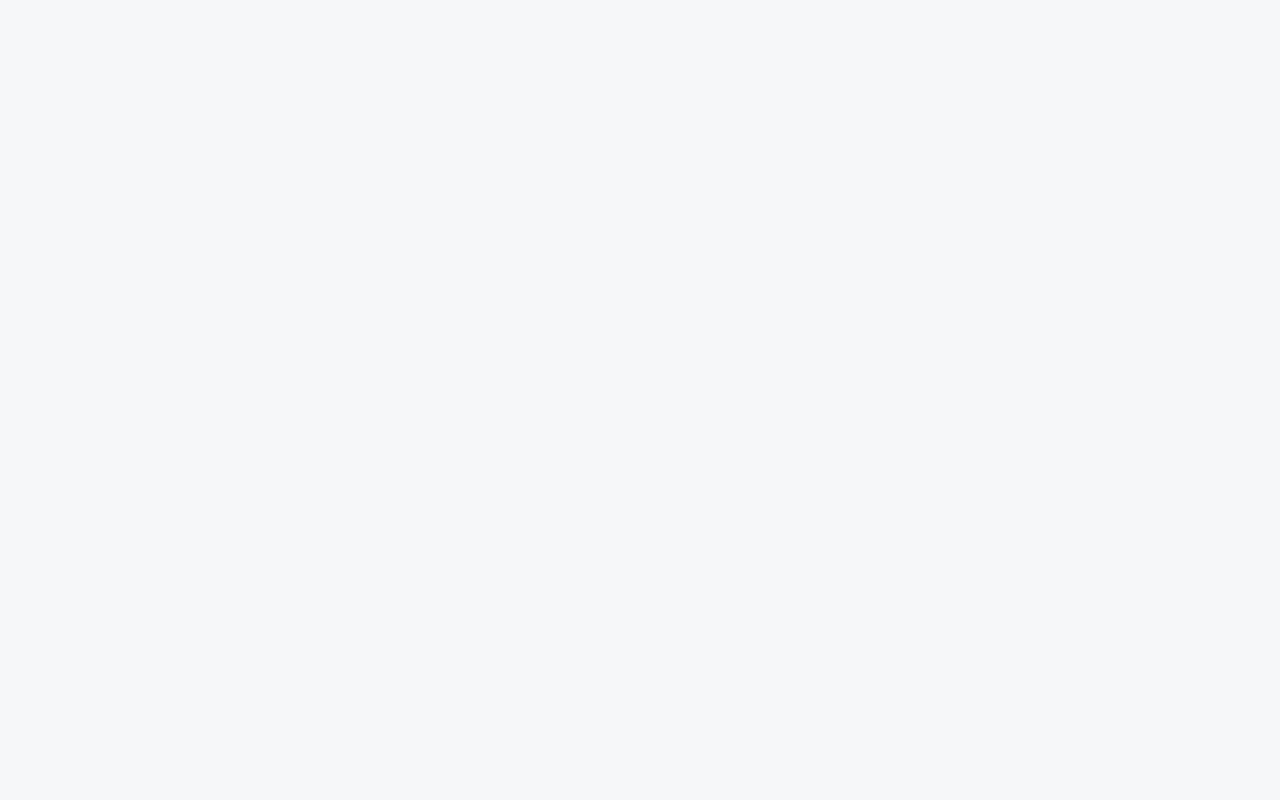
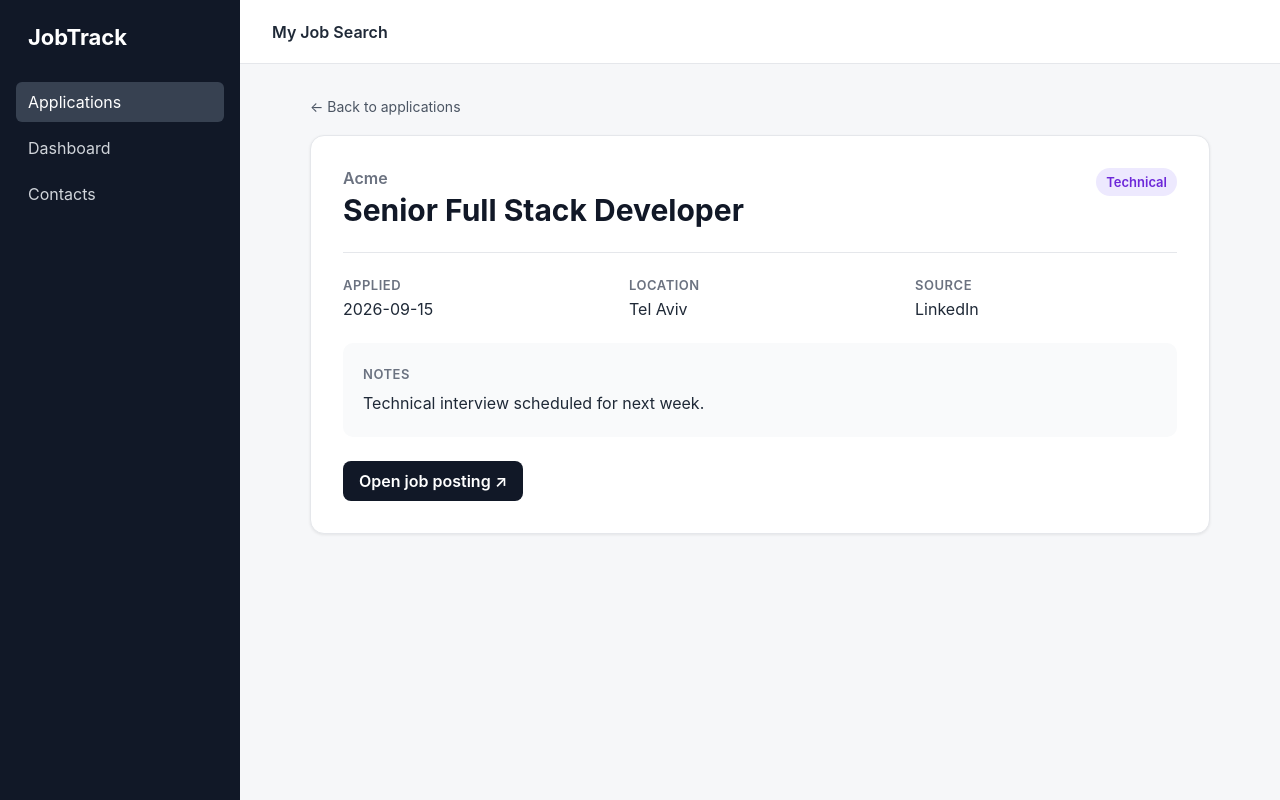
Before and after one commit to Shofixti8877/jobtrack, a React (Vite) app in the folder apps/web/: page /applications/1 in a window 1280 px wide. Before the commit this address had no page. Built offline with nearby package versions, Linux system fonts and the light colour scheme.

Commit message:
feat: add application details page

```diff
--- a/apps/web/src/App.tsx
+++ b/apps/web/src/App.tsx
@@ -3,6 +3,7 @@ import AppShell from './components/layout/AppShell';
 import ApplicationsPage from './pages/ApplicationsPage';
 import ContactsPage from './pages/ContactsPage';
 import DashboardPage from './pages/DashboardPage';
+import ApplicationDetailsPage from './pages/ApplicationDetailsPage';
 
 function App() {
   return (
@@ -27,6 +28,10 @@ function App() {
           path="/contacts"
           element={<ContactsPage />}
         />
+        <Route
+          path="/applications/:id"
+          element={<ApplicationDetailsPage />}
+        />
       </Route>
     </Routes>
   );
--- a/apps/web/src/components/applications/ApplicationCard.css
+++ b/apps/web/src/components/applications/ApplicationCard.css
@@ -106,3 +106,12 @@
 .application-card__delete:hover {
   text-decoration: underline;
 }
+
+.application-card__title-link {
+  color: inherit;
+  text-decoration: none;
+}
+
+.application-card__title-link:hover {
+  text-decoration: underline;
+}
--- a/apps/web/src/components/applications/ApplicationCard.tsx
+++ b/apps/web/src/components/applications/ApplicationCard.tsx
@@ -4,6 +4,7 @@ import type {
   ApplicationStatus,
 } from '../../types/application';
 import './ApplicationCard.css';
+import { Link } from 'react-router';
 
 type ApplicationCardProps = {
   application: Application;
@@ -23,7 +24,14 @@ function ApplicationCard({
     <article className="application-card">
       <div className="application-card__header">
         <div>
-          <h2>{application.position}</h2>
+          <h2>
+            <Link
+              to={`/applications/${application.id}`}
+              className="application-card__title-link"
+            >
+              {application.position}
+            </Link>
+          </h2>
           <p>{application.company}</p>
         </div>
 
--- a/apps/web/src/data/applications.ts
+++ b/apps/web/src/data/applications.ts
@@ -1,25 +1,29 @@
-import type { Application } from '../types/application';
+import type { Application } from "../types/application";
 
 export const applications: Application[] = [
   {
-    id: '1',
-    company: 'Acme',
-    position: 'Senior Full Stack Developer',
-    status: 'technical',
-    appliedAt: '2026-09-15',
+    id: "1",
+    company: "Acme",
+    position: "Senior Full Stack Developer",
+    status: "technical",
+    appliedAt: "2026-09-15",
+    location: "Tel Aviv",
+    source: "LinkedIn",
+    jobUrl: "https://example.com/jobs/1",
+    notes: "Technical interview scheduled for next week.",
   },
   {
-    id: '2',
-    company: 'Globex',
-    position: 'Senior Frontend Engineer',
-    status: 'screening',
-    appliedAt: '2026-09-18',
+    id: "2",
+    company: "Globex",
+    position: "Senior Frontend Engineer",
+    status: "screening",
+    appliedAt: "2026-09-18",
   },
   {
-    id: '3',
-    company: 'Initech',
-    position: 'Full Stack Engineer',
-    status: 'applied',
-    appliedAt: '2026-09-21',
+    id: "3",
+    company: "Initech",
+    position: "Full Stack Engineer",
+    status: "applied",
+    appliedAt: "2026-09-21",
   },
 ];
--- /dev/null
+++ b/apps/web/src/pages/ApplicationDetailsPage.css
@@ -0,0 +1,135 @@
+.application-details {
+  max-width: 900px;
+  margin: 0 auto;
+}
+
+.application-details__back {
+  display: inline-block;
+  margin-bottom: 20px;
+  color: #4b5563;
+  text-decoration: none;
+  font-size: 14px;
+}
+
+.application-details__back:hover {
+  color: #111827;
+  text-decoration: underline;
+}
+
+.application-details__card {
+  padding: 32px;
+  border: 1px solid #e5e7eb;
+  border-radius: 14px;
+  background: white;
+  box-shadow: 0 1px 3px rgb(0 0 0 / 8%);
+}
+
+.application-details__header {
+  display: flex;
+  align-items: flex-start;
+  justify-content: space-between;
+  gap: 24px;
+  padding-bottom: 24px;
+  border-bottom: 1px solid #e5e7eb;
+}
+
+.application-details__header h1 {
+  margin: 4px 0 0;
+  font-size: 30px;
+  color: #111827;
+}
+
+.application-details__company {
+  margin: 0;
+  color: #6b7280;
+  font-size: 16px;
+  font-weight: 600;
+}
+
+.application-details__status {
+  padding: 6px 10px;
+  border-radius: 999px;
+  font-size: 13px;
+  font-weight: 600;
+  text-transform: capitalize;
+}
+
+.application-details__status--applied {
+  background: #e5e7eb;
+  color: #374151;
+}
+
+.application-details__status--screening {
+  background: #dbeafe;
+  color: #1d4ed8;
+}
+
+.application-details__status--technical {
+  background: #ede9fe;
+  color: #6d28d9;
+}
+
+.application-details__status--final {
+  background: #fef3c7;
+  color: #92400e;
+}
+
+.application-details__status--offer {
+  background: #dcfce7;
+  color: #166534;
+}
+
+.application-details__status--rejected {
+  background: #fee2e2;
+  color: #991b1b;
+}
+
+.application-details__grid {
+  display: grid;
+  grid-template-columns: repeat(auto-fit, minmax(180px, 1fr));
+  gap: 24px;
+  padding: 24px 0;
+}
+
+.application-details__field {
+  display: flex;
+  flex-direction: column;
+  gap: 6px;
+}
+
+.application-details__label {
+  color: #6b7280;
+  font-size: 13px;
+  font-weight: 600;
+  text-transform: uppercase;
+  letter-spacing: 0.04em;
+}
+
+.application-details__notes {
+  padding: 20px;
+  border-radius: 10px;
+  background: #f9fafb;
+}
+
+.application-details__notes p {
+  margin: 8px 0 0;
+  line-height: 1.6;
+}
+
+.application-details__actions {
+  margin-top: 24px;
+}
+
+.application-details__job-link {
+  display: inline-block;
+  padding: 10px 16px;
+  border-radius: 8px;
+  background: #111827;
+  color: white;
+  text-decoration: none;
+  font-weight: 600;
+}
+
+.application-details__job-link:hover {
+  background: #1f2937;
+}
--- /dev/null
+++ b/apps/web/src/pages/ApplicationDetailsPage.tsx
@@ -0,0 +1,103 @@
+import { Link, useParams } from 'react-router';
+import { useApplications } from '../context/ApplicationsContext';
+import './ApplicationDetailsPage.css';
+
+function ApplicationDetailsPage() {
+  const { id } = useParams();
+  const { applications } = useApplications();
+
+  const application = applications.find(
+    (application) => application.id === id,
+  );
+
+  if (!application) {
+    return (
+      <section className="application-details">
+        <div className="application-details__card">
+          <h1>Application not found</h1>
+          <Link to="/applications">← Back to applications</Link>
+        </div>
+      </section>
+    );
+  }
+
+  return (
+    <section className="application-details">
+      <Link
+        to="/applications"
+        className="application-details__back"
+      >
+        ← Back to applications
+      </Link>
+
+      <article className="application-details__card">
+        <header className="application-details__header">
+          <div>
+            <p className="application-details__company">
+              {application.company}
+            </p>
+
+            <h1>{application.position}</h1>
+          </div>
+
+          <span
+            className={`application-details__status application-details__status--${application.status}`}
+          >
+            {application.status}
+          </span>
+        </header>
+
+        <div className="application-details__grid">
+          <div className="application-details__field">
+            <span className="application-details__label">
+              Applied
+            </span>
+            <span>{application.appliedAt}</span>
+          </div>
+
+          {application.location && (
+            <div className="application-details__field">
+              <span className="application-details__label">
+                Location
+              </span>
+              <span>{application.location}</span>
+            </div>
+          )}
+
+          {application.source && (
+            <div className="application-details__field">
+              <span className="application-details__label">
+                Source
+              </span>
+              <span>{application.source}</span>
+            </div>
+          )}
+        </div>
+
+        {application.notes && (
+          <div className="application-details__notes">
+            <span className="application-details__label">
+              Notes
+            </span>
+            <p>{application.notes}</p>
+          </div>
+        )}
+
+        {application.jobUrl && (
+          <div className="application-details__actions">
+            <a
+              href={application.jobUrl}
+              target="_blank"
+              rel="noreferrer"
+              className="application-details__job-link"
+            >
+              Open job posting ↗
+            </a>
+          </div>
+        )}
+      </article>
+    </section>
+  );
+}
+
+export default ApplicationDetailsPage;
```
Also changed, not shown: apps/web/src/types/application.ts (+7 -3 lines).
